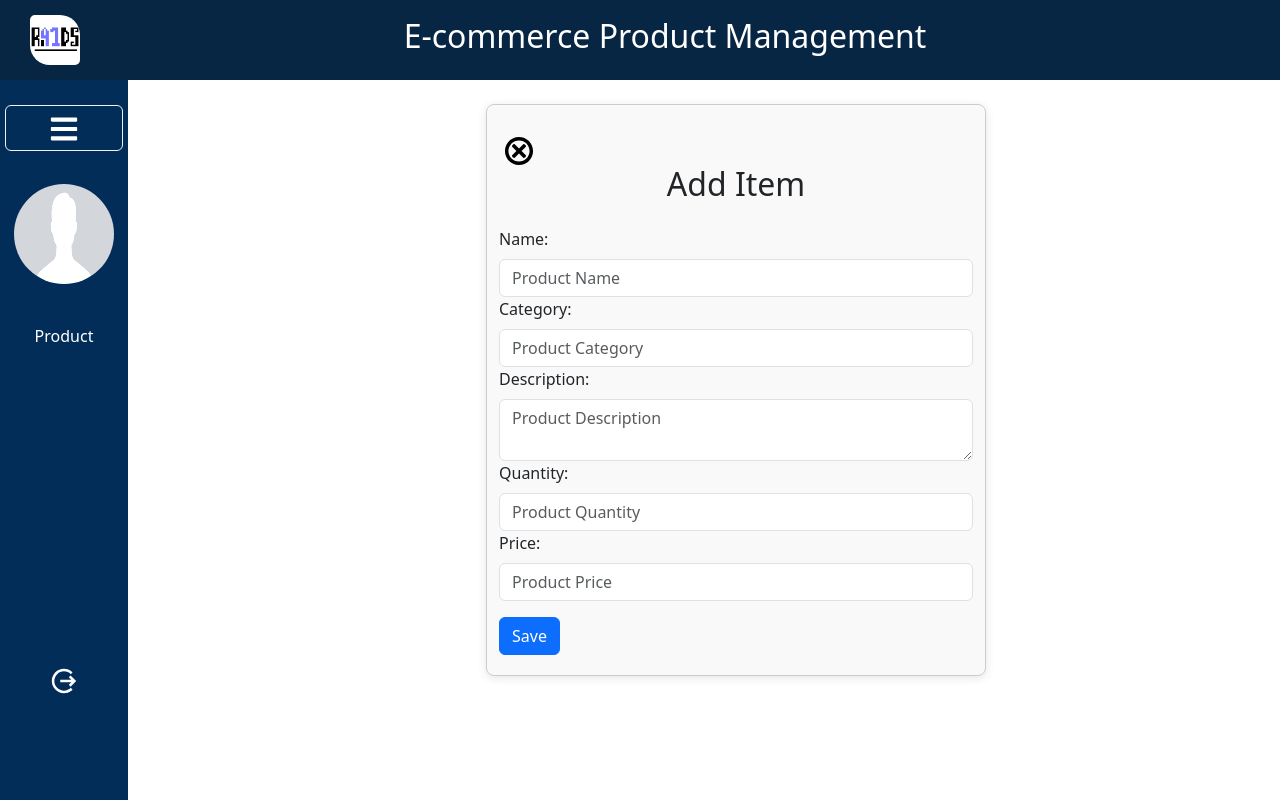
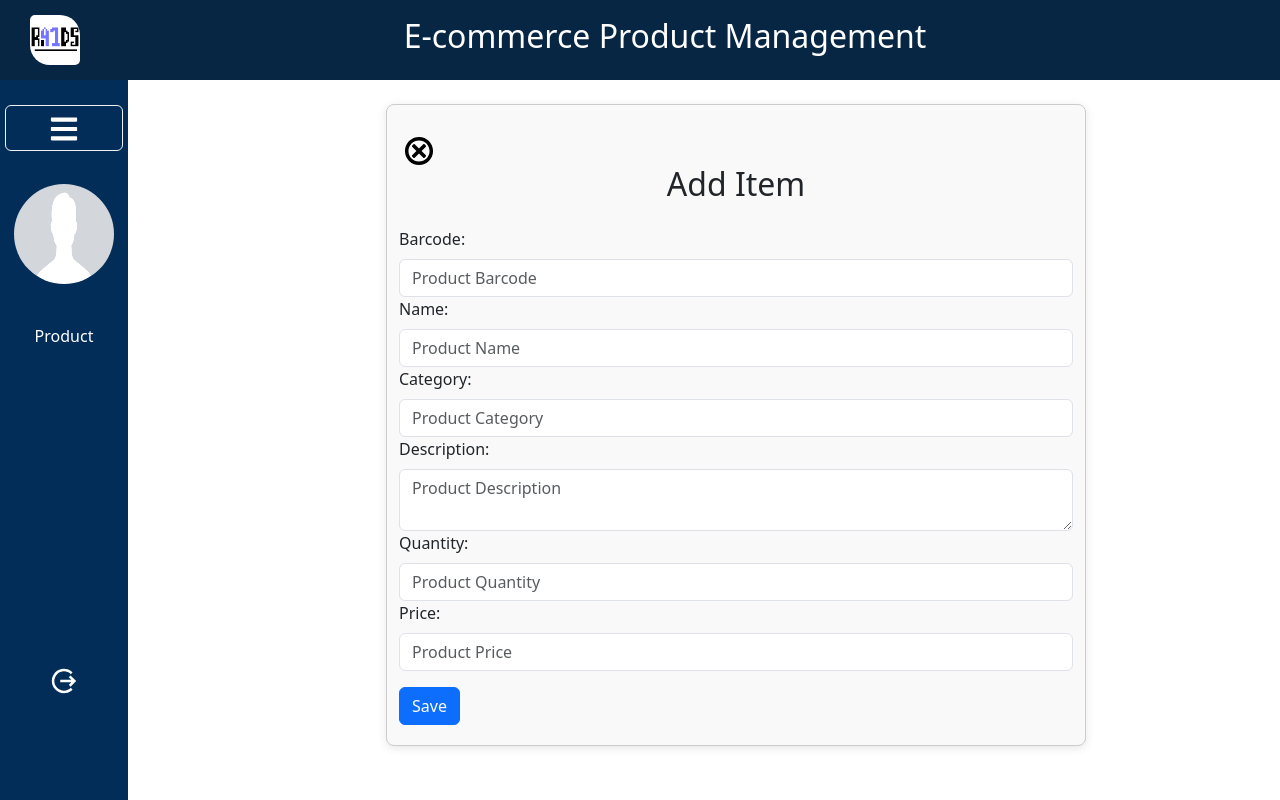
Before and after one commit to Jay-Lugh/ECommerce, a React (Create React App) app in the folder ecommerce/: page /add in a window 1280 px wide. Built offline with nearby package versions, Linux system fonts and the light colour scheme.

Commit message:
change in barcode input

```diff
--- a/ecommerce/src/App.js
+++ b/ecommerce/src/App.js
@@ -19,6 +19,249 @@ function App() {
 
   // Example recent purchases data
   const recentPurchases = [
+    {
+      image: 'https://via.placeholder.com/50',
+      name: 'Product 1',
+      category: 'Electronics',
+      description: 'Description for Product 1',
+      qty: 2,
+      price: 99.99,
+      barcode: '1234567890123',
+    },
+    {
+      image: 'https://via.placeholder.com/50',
+      name: 'Product 2',
+      category: 'Books',
+      description: 'Description for Product 2',
+      qty: 1,
+      price: 14.99,
+      barcode: '2345678901234',
+    },
+    {
+      image: 'https://via.placeholder.com/50',
+      name: 'Product 3',
+      category: 'Clothing',
+      description: 'Description for Product 3',
+      qty: 5,
+      price: 29.99,
+      barcode: '3456789012345',
+    },
+    {
+      image: 'https://via.placeholder.com/50',
+      name: 'Product 1',
+      category: 'Electronics',
+      description: 'Description for Product 1',
+      qty: 2,
+      price: 99.99,
+      barcode: '1234567890123',
+    },
+    {
+      image: 'https://via.placeholder.com/50',
+      name: 'Product 2',
+      category: 'Books',
+      description: 'Description for Product 2',
+      qty: 1,
+      price: 14.99,
+      barcode: '2345678901234',
+    },
+    {
+      image: 'https://via.placeholder.com/50',
+      name: 'Product 3',
+      category: 'Clothing',
+      description: 'Description for Product 3',
+      qty: 5,
+      price: 29.99,
+      barcode: '3456789012345',
+    },
+    {
+      image: 'https://via.placeholder.com/50',
+      name: 'Product 1',
+      category: 'Electronics',
+      description: 'Description for Product 1',
+      qty: 2,
+      price: 99.99,
+      barcode: '1234567890123',
+    },
+    {
+      image: 'https://via.placeholder.com/50',
+      name: 'Product 2',
+      category: 'Books',
+      description: 'Description for Product 2',
+      qty: 1,
+      price: 14.99,
+      barcode: '2345678901234',
+    },
+    {
+      image: 'https://via.placeholder.com/50',
+      name: 'Product 3',
+      category: 'Clothing',
+      description: 'Description for Product 3',
+      qty: 5,
+      price: 29.99,
+      barcode: '3456789012345',
+    },
+    {
+      image: 'https://via.placeholder.com/50',
+      name: 'Product 1',
+      category: 'Electronics',
+      description: 'Description for Product 1',
+      qty: 2,
+      price: 99.99,
+      barcode: '1234567890123',
+    },
+    {
+      image: 'https://via.placeholder.com/50',
+      name: 'Product 2',
+      category: 'Books',
+      description: 'Description for Product 2',
+      qty: 1,
+      price: 14.99,
+      barcode: '2345678901234',
+    },
+    {
+      image: 'https://via.placeholder.com/50',
+      name: 'Product 3',
+      category: 'Clothing',
+      description: 'Description for Product 3',
+      qty: 5,
+      price: 29.99,
+      barcode: '3456789012345',
+    },
+    {
+      image: 'https://via.placeholder.com/50',
+      name: 'Product 1',
+      category: 'Electronics',
+      description: 'Description for Product 1',
+      qty: 2,
+      price: 99.99,
+      barcode: '1234567890123',
+    },
+    {
+      image: 'https://via.placeholder.com/50',
+      name: 'Product 2',
+      category: 'Books',
+      description: 'Description for Product 2',
+      qty: 1,
+      price: 14.99,
+      barcode: '2345678901234',
+    },
+    {
+      image: 'https://via.placeholder.com/50',
+      name: 'Product 3',
+      category: 'Clothing',
+      description: 'Description for Product 3',
+      qty: 5,
+      price: 29.99,
+      barcode: '3456789012345',
+    },
+    {
+      image: 'https://via.placeholder.com/50',
+      name: 'Product 1',
+      category: 'Electronics',
+      description: 'Description for Product 1',
+      qty: 2,
+      price: 99.99,
+      barcode: '1234567890123',
+    },
+    {
+      image: 'https://via.placeholder.com/50',
+      name: 'Product 2',
+      category: 'Books',
+      description: 'Description for Product 2',
+      qty: 1,
+      price: 14.99,
+      barcode: '2345678901234',
+    },
+    {
+      image: 'https://via.placeholder.com/50',
+      name: 'Product 3',
+      category: 'Clothing',
+      description: 'Description for Product 3',
+      qty: 5,
+      price: 29.99,
+      barcode: '3456789012345',
+    },
+    {
+      image: 'https://via.placeholder.com/50',
+      name: 'Product 1',
+      category: 'Electronics',
+      description: 'Description for Product 1',
+      qty: 2,
+      price: 99.99,
+      barcode: '1234567890123',
+    },
+    {
+      image: 'https://via.placeholder.com/50',
+      name: 'Product 2',
+      category: 'Books',
+      description: 'Description for Product 2',
+      qty: 1,
+      price: 14.99,
+      barcode: '2345678901234',
+    },
+    {
+      image: 'https://via.placeholder.com/50',
+      name: 'Product 3',
+      category: 'Clothing',
+      description: 'Description for Product 3',
+      qty: 5,
+      price: 29.99,
+      barcode: '3456789012345',
+    },
+    {
+      image: 'https://via.placeholder.com/50',
+      name: 'Product 1',
+      category: 'Electronics',
+      description: 'Description for Product 1',
+      qty: 2,
+      price: 99.99,
+      barcode: '1234567890123',
+    },
+    {
+      image: 'https://via.placeholder.com/50',
+      name: 'Product 2',
+      category: 'Books',
+      description: 'Description for Product 2',
+      qty: 1,
+      price: 14.99,
+      barcode: '2345678901234',
+    },
+    {
+      image: 'https://via.placeholder.com/50',
+      name: 'Product 3',
+      category: 'Clothing',
+      description: 'Description for Product 3',
+      qty: 5,
+      price: 29.99,
+      barcode: '3456789012345',
+    },
+    {
+      image: 'https://via.placeholder.com/50',
+      name: 'Product 1',
+      category: 'Electronics',
+      description: 'Description for Product 1',
+      qty: 2,
+      price: 99.99,
+      barcode: '1234567890123',
+    },
+    {
+      image: 'https://via.placeholder.com/50',
+      name: 'Product 2',
+      category: 'Books',
+      description: 'Description for Product 2',
+      qty: 1,
+      price: 14.99,
+      barcode: '2345678901234',
+    },
+    {
+      image: 'https://via.placeholder.com/50',
+      name: 'Product 3',
+      category: 'Clothing',
+      description: 'Description for Product 3',
+      qty: 5,
+      price: 29.99,
+      barcode: '3456789012345',
+    },
     {
       image: 'https://via.placeholder.com/50',
       name: 'Product 1',
--- a/ecommerce/src/Pages/Add.js
+++ b/ecommerce/src/Pages/Add.js
@@ -10,6 +10,7 @@ function Add() {
     const navigate = useNavigate();
 
     const [formdata, setFormdata] = useState({
+        barcode: '',
         name: '',
         category: '',
         description: '',
@@ -47,7 +48,7 @@ function Add() {
     };
 
     return (
-        <Container className="my-4" style={{ maxWidth: '500px' }}>
+        <Container className="my-4" style={{ maxWidth: '700px' }}>
             <Button className="button" onClick={handleBack}>
                 <GiCancel />
             </Button>
@@ -55,6 +56,21 @@ function Add() {
             <h2 className="mb-4">Add Item</h2>
 
             <Form noValidate validated={validated} onSubmit={handleSubmit}>
+               <Form.Group controlId="formBarcode">
+                    <Form.Label>Barcode:</Form.Label>
+                    <Form.Control
+                        type ="number"
+                        placeholder='Product Barcode'
+                        name="barcode"
+                        value={formdata.barcode}
+                        onChange={handleChange}
+                        required
+                    />
+                    <Form.Control.Feedback type="invalid">
+                        Please provide a valid barcode.
+                    </Form.Control.Feedback>
+                </Form.Group>
+
                 <Form.Group controlId="formName">
                     <Form.Label>Name:</Form.Label>
                     <Form.Control
--- a/ecommerce/src/Pages/Edit.js
+++ b/ecommerce/src/Pages/Edit.js
@@ -12,6 +12,7 @@ function Edit() {
 
     const [validated, setValidated] = useState(false);
     const [formdata, setFormData] = useState({
+        barcode:  purchase.barcode,
         name: purchase.name,
         category: purchase.category,
         description: purchase.description,
@@ -49,13 +50,29 @@ function Edit() {
     };
 
     return (
-        <Container className="container" style={{ maxWidth: '500px' }}>
+        <Container className="container" style={{ maxWidth: '700px' }}>
             <Button className="button" onClick={handleBack}>
                 <GiCancel />
             </Button>
             <h2>Edit Item</h2>
 
             <Form noValidate validated={validated} onSubmit={handleSubmit}>
+
+               <Form.Group controlId="formBarcode">
+                    <Form.Label>Barcode:</Form.Label>
+                    <Form.Control
+                        type ="number"
+                        placeholder='Product Barcode'
+                        name="barcode"
+                        value={formdata.barcode}
+                        readOnly
+                        style={{ backgroundColor: '#f8f9fa', cursor: 'not-allowed' }}
+                    />
+                    <Form.Control.Feedback type="invalid">
+                        Please provide a valid barcode.
+                    </Form.Control.Feedback>
+                </Form.Group>
+
                 <Form.Group controlId="formName">
                     <Form.Label>Name:</Form.Label>
                     <Form.Control
--- a/ecommerce/src/Pages/ProductList.js
+++ b/ecommerce/src/Pages/ProductList.js
@@ -69,24 +69,24 @@ function ProductList(props) {
                 <Table striped bordered hover>
                     <thead>
                         <tr>
+                           <th>Barcode</th>
                             <th>Name</th>
                             <th>Category</th>
                             <th>Description</th>
                             <th>Qty</th>
                             <th>Price</th>
-                            <th>Barcode</th>
                             <th>Action</th>
                         </tr>
                     </thead>
                     <tbody>
                         {products.map(product => (
                             <tr key={product.barcode}>
+                                 <td>{product.barcode}</td>
                                 <td>{product.name}</td>
                                 <td>{product.category}</td>
                                 <td>{product.description}</td>
                                 <td>{product.qty}</td>
                                 <td>{product.price}</td>
-                                <td>{product.barcode}</td>
                                 <td>
                                     <Button variant="primary" onClick={() => handleEdit(product)} className="ms-2">Edit</Button>
                                     <Button variant="danger" onClick={() => handleDelete(product.barcode)} className="ms-2">Delete</Button>
```
